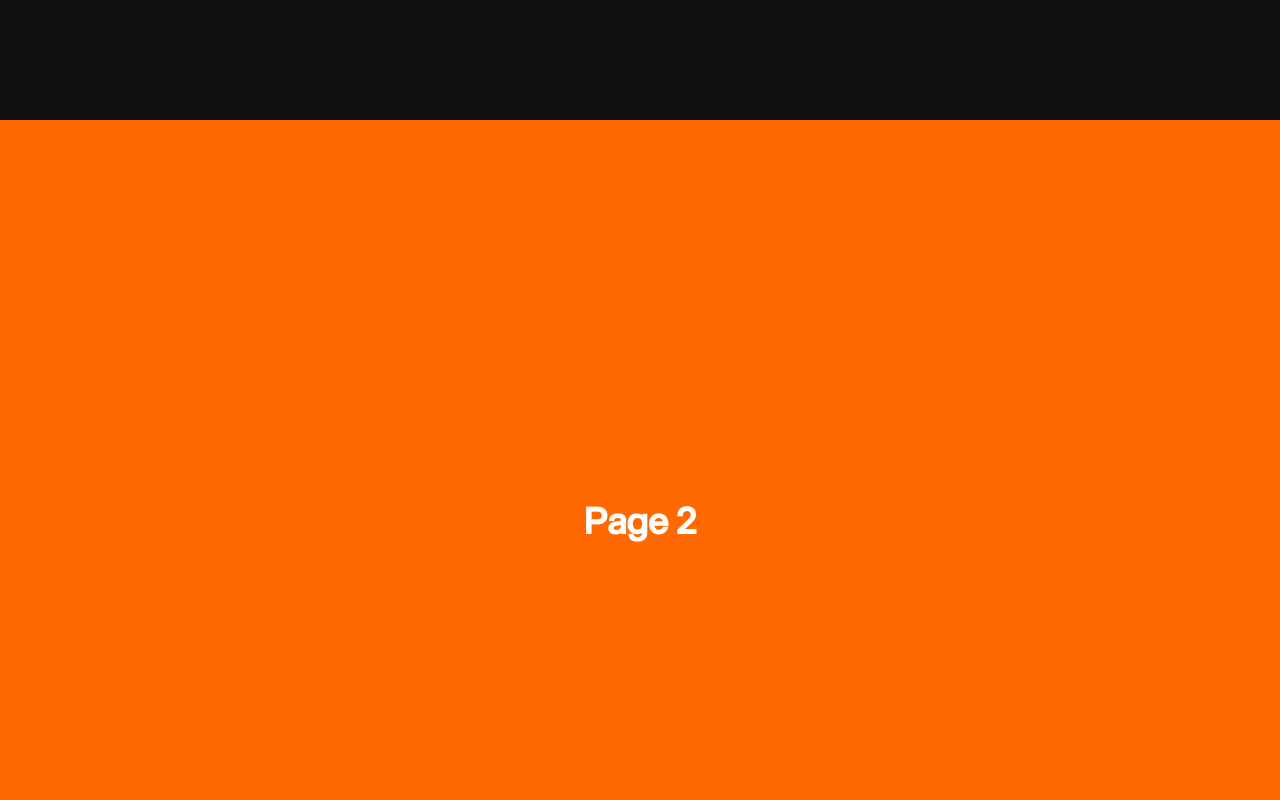
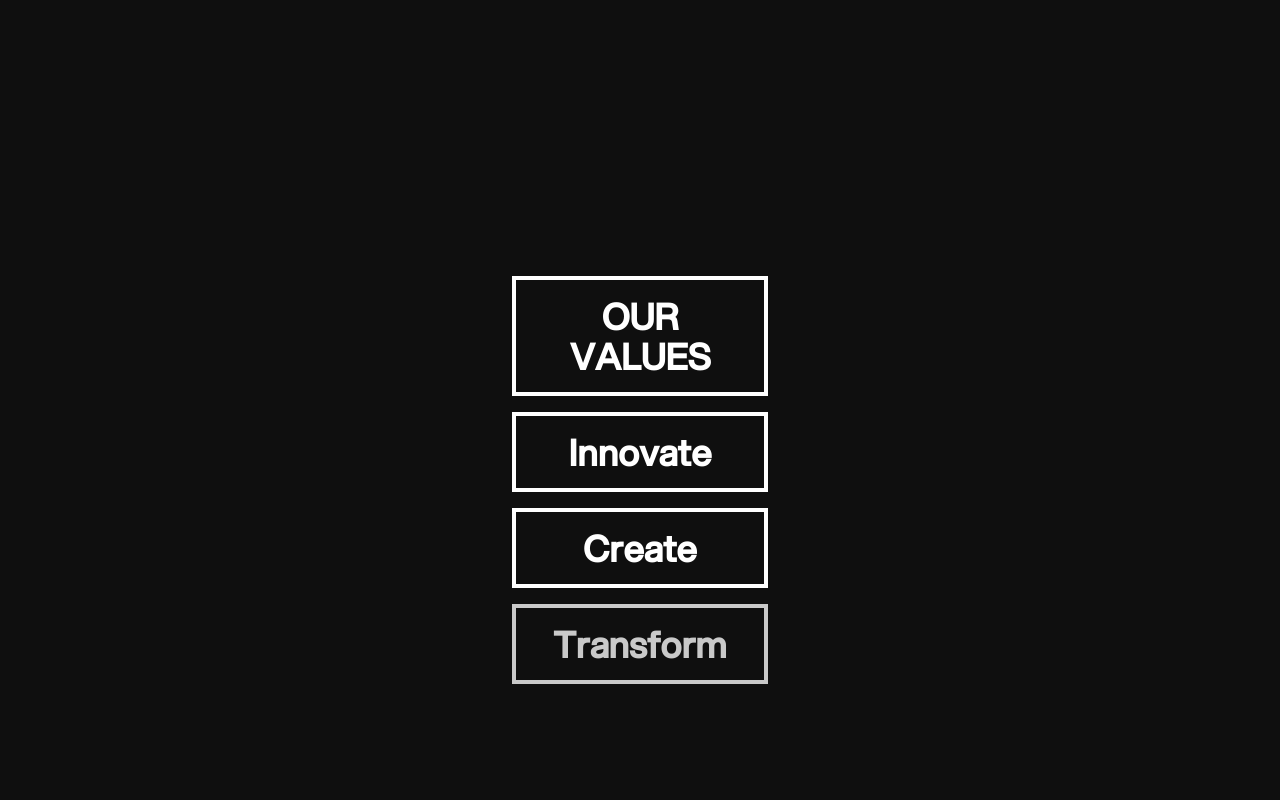
Before and after one commit to teleidoskopbild/alpha-marketing, a React (Vite) app: page / in a window 1280 px wide. Shown: the part 680-1480 px from the top of the page. Built offline with nearby package versions, Linux system fonts and the light colour scheme.

Commit message:
add values-section

```diff
--- a/src/App.jsx
+++ b/src/App.jsx
@@ -48,9 +48,73 @@ function App() {
         <div className="box"></div>
         <TypingEffect />
       </div>
-      <div className="h-screen bg-orange-500 flex items-center justify-center">
-        <motion.h2 className="text-white text-4xl font-bold">Page 2</motion.h2>
+
+      <div className="h-screen bg-black-500 flex flex-col items-center justify-center">
+        <motion.div
+          initial={{ opacity: 0 }}
+          animate={{ opacity: [1, 1, 1, 1, 1, 1, 1, 1, 1] }}
+          transition={{
+            duration: 5,
+            repeat: Infinity,
+            repeatType: "loop",
+          }}
+          className="mt-4 text-white text-4xl font-bold w-full sm:w-1/2 md:w-1/3 lg:w-1/4 xl:w-1/5 p-4 border-4 border-white mx-auto text-center bg-transparent"
+        >
+          OUR VALUES
+        </motion.div>
+        <motion.div
+          initial={{ opacity: 0 }}
+          animate={{ opacity: [0, 1, 1, 1, 1, 1, 1, 1, 0, 0] }}
+          transition={{
+            duration: 5,
+            repeat: Infinity,
+            repeatType: "loop",
+          }}
+          className="mt-4 text-white text-4xl font-bold w-full sm:w-1/2 md:w-1/3 lg:w-1/4 xl:w-1/5 p-4 border-4 border-white mx-auto text-center bg-transparent"
+        >
+          Innovate
+        </motion.div>
+
+        <motion.div
+          initial={{ opacity: 0 }}
+          animate={{ opacity: [0, 0, 1, 1, 1, 1, 1, 0, 0, 0] }}
+          transition={{
+            duration: 5,
+            repeat: Infinity,
+            repeatType: "loop",
+          }}
+          className="mt-4 text-white text-4xl font-bold w-full sm:w-1/2 md:w-1/3 lg:w-1/4 xl:w-1/5 p-4 border-4 border-white mx-auto text-center bg-transparent"
+        >
+          Create
+        </motion.div>
+
+        <motion.div
+          initial={{ opacity: 0 }}
+          animate={{ opacity: [0, 0, 0, 1, 1, 1, 0, 0, 0, 0] }}
+          transition={{
+            duration: 5,
+            repeat: Infinity,
+            repeatType: "loop",
+          }}
+          className="mt-4 text-white text-4xl font-bold w-full sm:w-1/2 md:w-1/3 lg:w-1/4 xl:w-1/5 p-4 border-4 border-white mx-auto text-center bg-transparent"
+        >
+          Transform
+        </motion.div>
+
+        <motion.div
+          initial={{ opacity: 0 }}
+          animate={{ opacity: [0, 0, 0, 0, 1, 0, 0, 0, 0, 0] }}
+          transition={{
+            duration: 5,
+            repeat: Infinity,
+            repeatType: "loop",
+          }}
+          className="mt-4 text-white text-4xl font-bold w-full sm:w-1/2 md:w-1/3 lg:w-1/4 xl:w-1/5 p-4 border-4 border-white mx-auto text-center bg-transparent"
+        >
+          Thrive
+        </motion.div>
       </div>
+
       <div className="h-screen bg-green-500 flex items-center justify-center">
         <motion.h2 className="text-white text-4xl font-bold">Page 3</motion.h2>
       </div>
```
